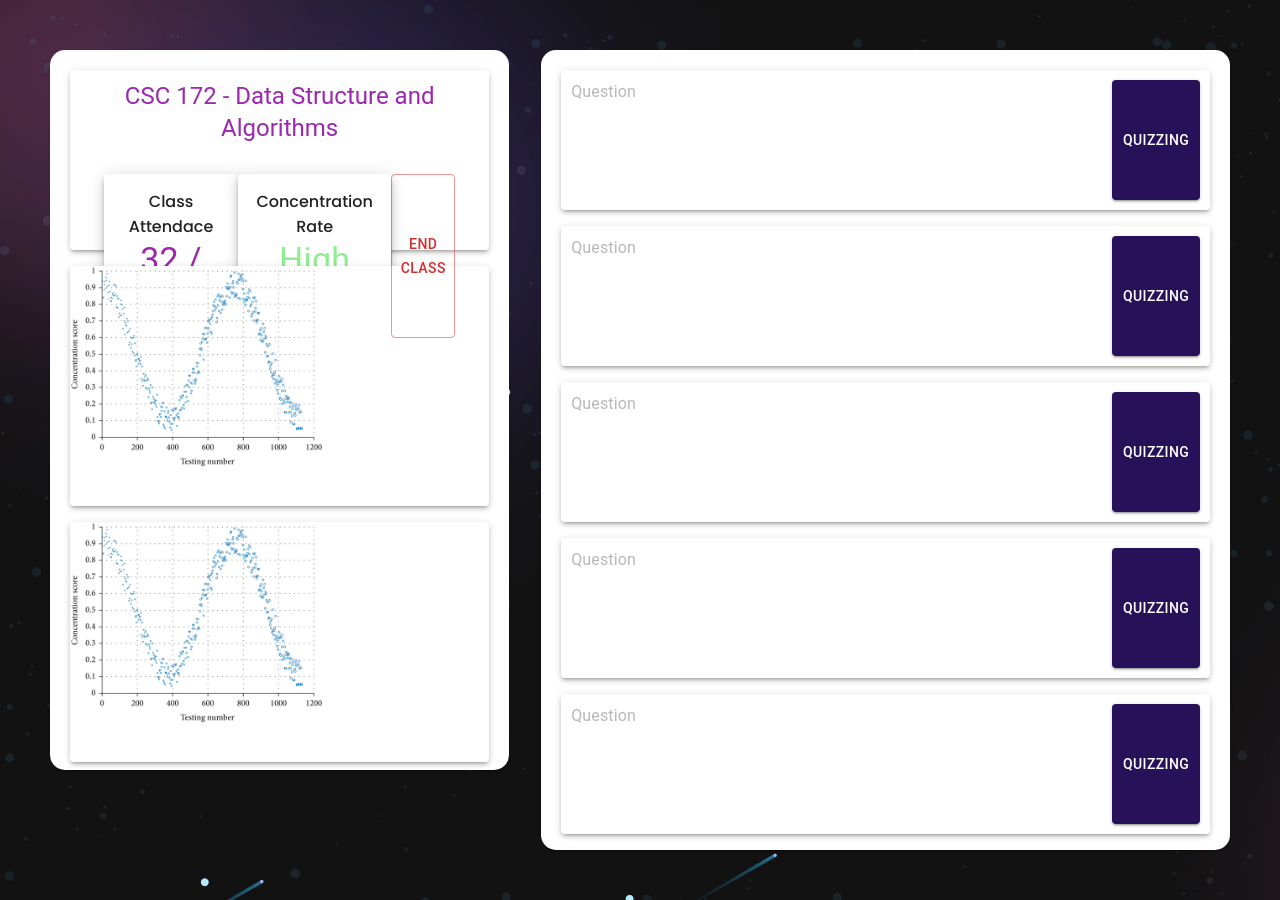
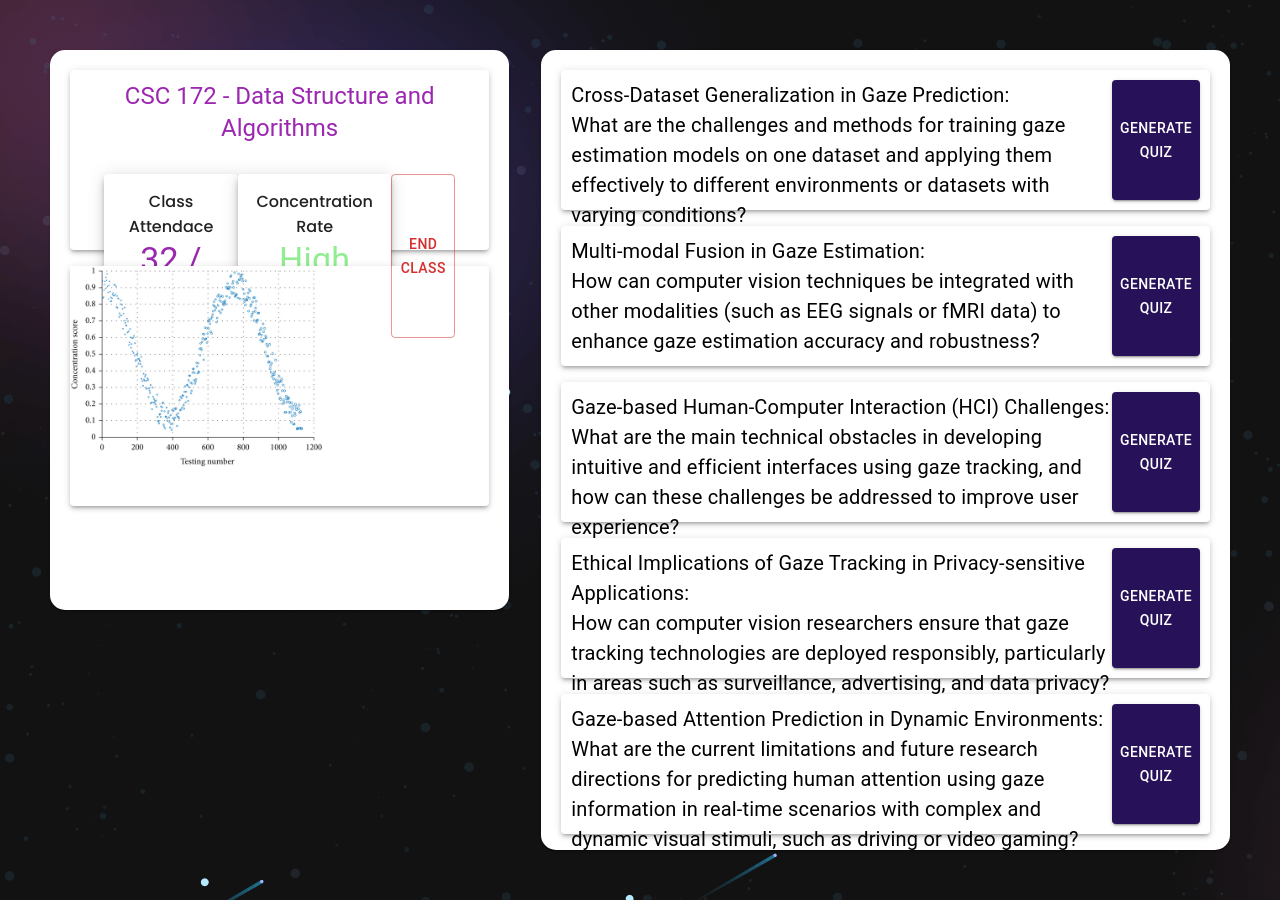
Before and after one commit to VietRocHack/EduVision, a React (Create React App) app: page /teacher in a window 1280 px wide. Built offline with nearby package versions, Linux system fonts and the light colour scheme.

Commit message:
Hoang Le: update Teacher questions

```diff
--- a/src/pages/Teacher.js
+++ b/src/pages/Teacher.js
@@ -18,7 +18,7 @@ const Teacher = () => {
         padding: "50px"
       }}
     >
-      <Card sx={{height: "90vh", borderRadius: "15px", width: "40%"}}>
+      <Card sx={{height: "70vh", borderRadius: "15px", width: "40%"}}>
         <Stack direction="column" spacing={2} sx={{padding: "20px"}}>
 
           <Paper sx={{ marginBottom: 2, height: "20vh", padding: "10px", display: "flex", flexDirection: "column", fontFamily: 'Poppins, sans-serif', fontWeight: "500"}} elevation={3}>
@@ -43,33 +43,51 @@ const Teacher = () => {
           <Paper sx={{ marginBottom: 2, height: "30vh" }} elevation={3}>
             <img src={graph} style={{ animation: "none", maxWidth: "60%" }}/>
           </Paper>
-          <Paper sx={{ marginBottom: 2, height: "30vh" }} elevation={3}>
-            <img src={graph} style={{ animation: "none", maxWidth: "60%" }}/>
-          </Paper>
+
         </Stack>
       </Card>
 
       <Card sx={{height: "100vh", borderRadius: "15px", width: "60%"}}>
         <Stack direction="column" spacing={2} sx={{padding: "20px"}}>
           <Paper sx={{ marginBottom: 3, height: "15vh", display: "flex", justifyContent: "space-between", alignContent: "center", padding: "10px"}} elevation={3}>
-            <Typography>Question</Typography>
-            <Button variant="contained" sx={{width: "15%", color: "white"}}>Quizzing</Button>
+            <Typography sx={{fontSize: "20px", color: "black"}}>
+            Cross-Dataset Generalization in Gaze Prediction:
+            <br/>
+            What are the challenges and methods for training gaze estimation models on one dataset and applying them effectively to different environments or datasets with varying conditions?
+            </Typography>
+            <Button variant="contained" sx={{width: "15%", color: "white"}}>Generate Quiz</Button>
           </Paper>
           <Paper sx={{ marginBottom: 3, height: "15vh", display: "flex", justifyContent: "space-between", alignContent: "center", padding: "10px"}} elevation={3}>
-            <Typography>Question</Typography>
-            <Button variant="contained" sx={{width: "15%", color: "white"}}>Quizzing</Button>
+            <Typography sx={{fontSize: "20px", color: "black"}}>
+              Multi-modal Fusion in Gaze Estimation:
+              <br/>
+              How can computer vision techniques be integrated with other modalities (such as EEG signals or fMRI data) to enhance gaze estimation accuracy and robustness?
+            </Typography>
+            <Button variant="contained" sx={{width: "15%", color: "white"}}>Generate Quiz</Button>
           </Paper>
           <Paper sx={{ marginBottom: 3, height: "15vh", display: "flex", justifyContent: "space-between", alignContent: "center", padding: "10px"}} elevation={3}>
-            <Typography>Question</Typography>
-            <Button variant="contained" sx={{width: "15%", color: "white"}}>Quizzing</Button>
+            <Typography sx={{fontSize: "20px", color: "black"}}>
+            Gaze-based Human-Computer Interaction (HCI) Challenges:
+            <br />
+            What are the main technical obstacles in developing intuitive and efficient interfaces using gaze tracking, and how can these challenges be addressed to improve user experience?
+            </Typography>
+            <Button variant="contained" sx={{width: "15%", color: "white"}}>Generate Quiz</Button>
           </Paper>
           <Paper sx={{ marginBottom: 3, height: "15vh", display: "flex", justifyContent: "space-between", alignContent: "center", padding: "10px"}} elevation={3}>
-            <Typography>Question</Typography>
-            <Button variant="contained" sx={{width: "15%", color: "white"}}>Quizzing</Button>
+            <Typography sx={{fontSize: "20px", color: "black"}}>
+            Ethical Implications of Gaze Tracking in Privacy-sensitive Applications:
+            <br />
+            How can computer vision researchers ensure that gaze tracking technologies are deployed responsibly, particularly in areas such as surveillance, advertising, and data privacy?
+            </Typography>
+            <Button variant="contained" sx={{width: "15%", color: "white"}}>Generate Quiz</Button>
           </Paper>
           <Paper sx={{ marginBottom: 3, height: "15vh", display: "flex", justifyContent: "space-between", alignContent: "center", padding: "10px"}} elevation={3}>
-            <Typography>Question</Typography>
-            <Button variant="contained" sx={{width: "15%", color: "white"}}>Quizzing</Button>
+            <Typography sx={{fontSize: "20px", color: "black"}}>
+            Gaze-based Attention Prediction in Dynamic Environments:
+            <br />
+            What are the current limitations and future research directions for predicting human attention using gaze information in real-time scenarios with complex and dynamic visual stimuli, such as driving or video gaming?
+            </Typography>
+            <Button variant="contained" sx={{width: "15%", color: "white"}}>Generate Quiz</Button>
           </Paper>
         </Stack>
       </Card>
```
